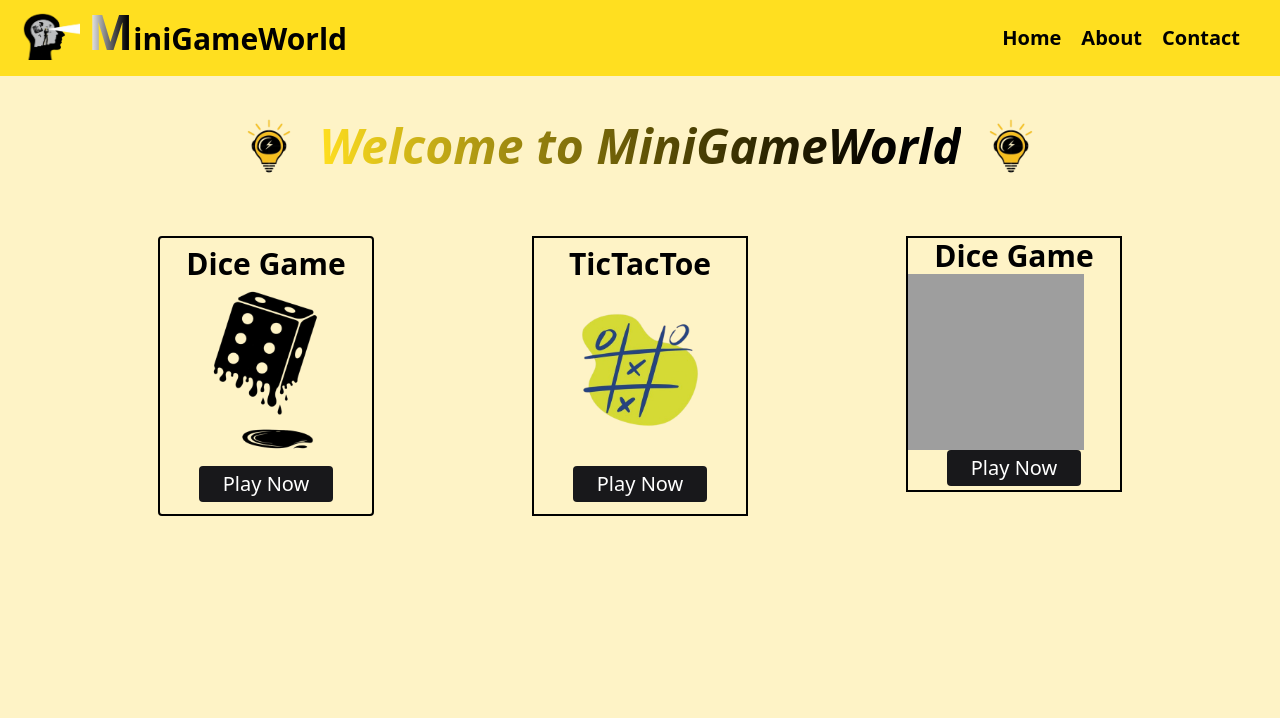
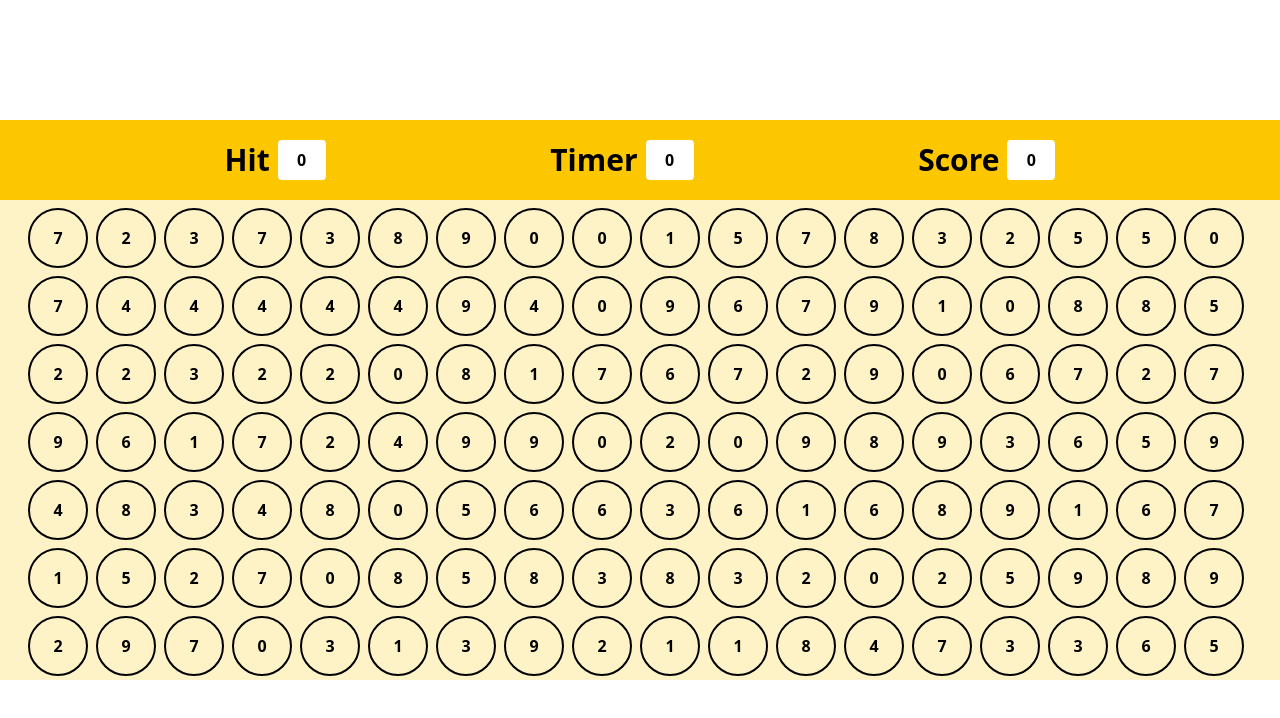
Before and after one commit to joshinavin2001/MiniGameWorld, a React (Vite) app: page / in a window 1280 px wide. Shown: the top 718 px of the page. Built offline with nearby package versions, Linux system fonts and the light colour scheme; grey boxes are pictures that could not be loaded.

Commit message:
add one more game bubble game only 20% complete now

```diff
--- a/package.json
+++ b/package.json
@@ -29,6 +29,7 @@
     "eslint-plugin-react-refresh": "^0.4.20",
     "gh-pages": "^6.3.0",
     "globals": "^16.3.0",
-    "vite": "^7.1.2"
+    "vite": "^7.1.2",
+    "vite-plugin-gh-pages": "^1.0.1"
   }
 }
--- a/src/App.jsx
+++ b/src/App.jsx
@@ -5,6 +5,7 @@ import InGame from './DiceGame/InGame'
 // import Instructions from './DiceGame/Instructions'
 import Task from './DiceGame/Task'
 import HomePage from './HomePage/HomePage'
+import Bubble from './BubbleGame/Bubble'
 
 const App = () => {
   const [playDice,SetPlayDice]=useState(false)
@@ -28,14 +29,18 @@ const App = () => {
     // </div>
 
 
+    // <div>
+    //   {playDice ? (
+    //     <InGame />
+    //   ) : playTicTac ? (
+    //     <TicTacInGame />
+    //   ) : (
+    //     <HomePage toogleDice={dicePlay} toogleTicTac={ticTacPlay} />
+    //   )}
+    // </div>
+
     <div>
-      {playDice ? (
-        <InGame />
-      ) : playTicTac ? (
-        <TicTacInGame />
-      ) : (
-        <HomePage toogleDice={dicePlay} toogleTicTac={ticTacPlay} />
-      )}
+      <Bubble />
     </div>
 
 
--- /dev/null
+++ b/src/BubbleGame/Bubble.jsx
@@ -0,0 +1,56 @@
+import React, { useEffect, useState } from 'react'
+
+const Bubble = () => {
+    const allBubbles =126
+const [makeBubbles,setMakeBubbles]=useState(Array(allBubbles).fill(""))
+const randomNum=(min,max)=>{
+    return Math.floor(Math.random()*(max-min+1))+min;
+}
+const newBubbles =()=>{
+const newArr = Array.from({length:allBubbles},()=>randomNum(0,9))
+setMakeBubbles(newArr)
+}
+useEffect(()=>{
+newBubbles()
+
+ const Interval=setInterval(() => {
+  newBubbles()
+}, 1000);
+ return ()=>clearInterval(Interval)
+},[])
+
+
+  return (
+    <>
+    <div className='flex justify-center items-center h-screen'>
+       <div className='bg-amber-100 w-320 h-140'>
+        <nav className='bg-yellow-400 h-20 w-full flex justify-evenly' >
+            <div className='flex items-center'>
+                <h1 className='font-bold text-black mr-2 text-3xl'>Hit</h1>
+                <div className=' rounded w-12 h-10 bg-white flex justify-center items-center font-bold'>0</div>
+            </div>
+            <div className='flex items-center'>
+                <h1 className='font-bold text-black mr-2 text-3xl'>Timer</h1>
+                <div className=' w-12 h-10 bg-white flex justify-center items-center rounded font-bold'>0</div>
+            </div>
+            <div className='flex items-center'>
+                <h1 className='font-bold text-black mr-2 text-3xl'>Score</h1>
+                <div className=' font-bold rounded w-12 h-10 bg-white flex justify-center items-center'>0</div>
+            </div>
+        </nav>
+        <div className='flex flex-wrap ml-5'>
+              {makeBubbles.map((elem,i)=>{
+            return  <div key={i} className='border-2 rounded-full w-15 h-15 flex justify-center items-center font-bold mt-2 ml-2 cursor-pointer active:scale-95'> {elem} </div>
+         })}
+        </div>
+
+
+       </div>
+
+    </div>
+    </>
+
+  )
+}
+
+export default Bubble
```
Also changed, not shown: 1 other file (tests, documents, lock files or other folders).
